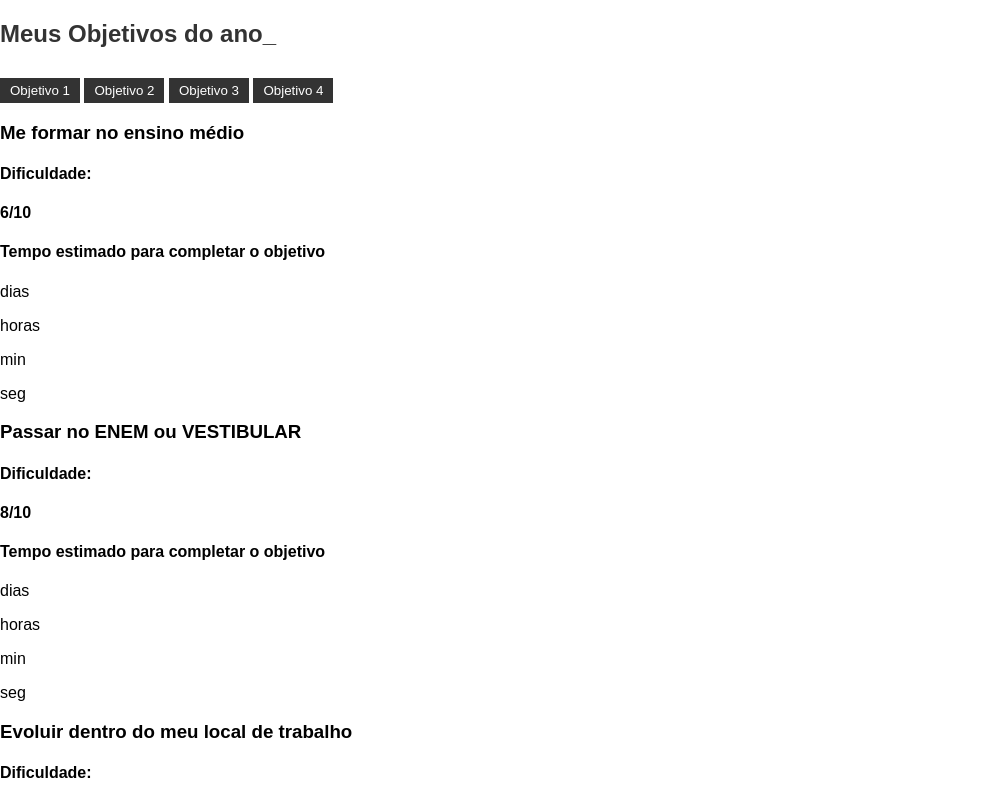
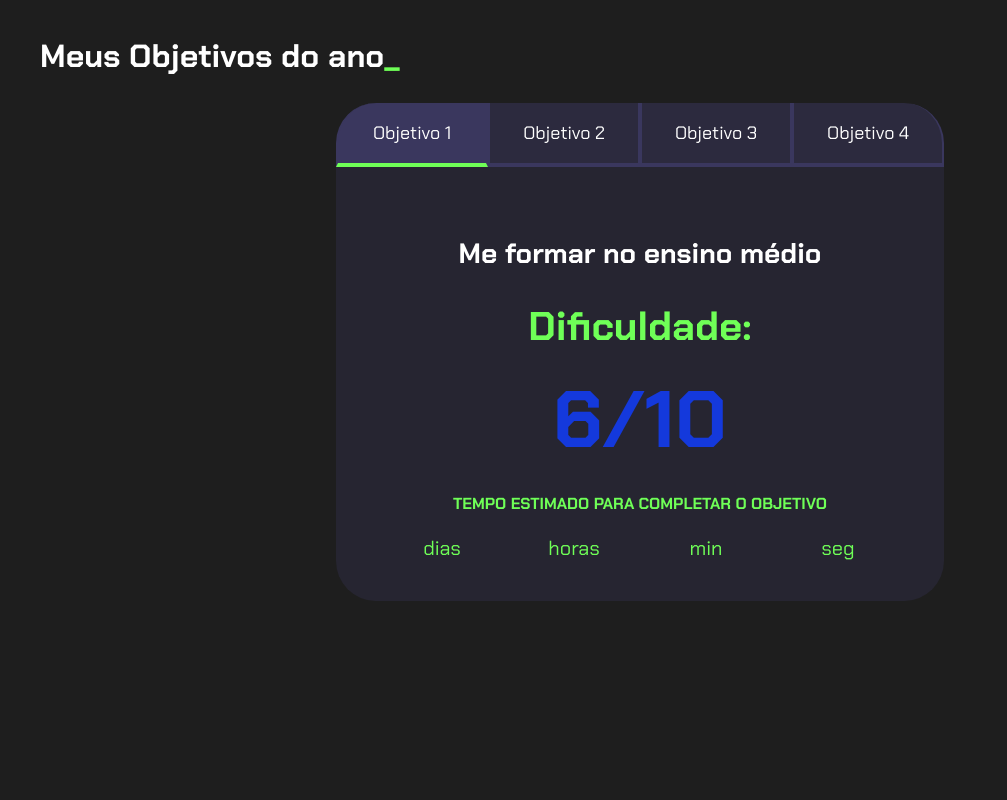
Before and after one commit to mamacitas123/Projeto-1-Trimestre, a plain HTML site: page index.html in a window 1280 px wide. Shown: the top 800 px of the page, without its empty margins (0-1007 px from the left). Drawn offline with Linux system fonts and the light colour scheme.

Commit message:
Update style.css

```diff
--- a/style.css
+++ b/style.css
@@ -1,50 +1,169 @@
-body {
-    font-family: Arial, sans-serif;
-    margin: 0;
-    padding: 0;
+@import url('https://fonts.googleapis.com/css2?family=Chakra+Petch:wght@400;700&display=swap');
+
+:root {
+    --cor-de-fundo: #1E1E1E;
+    --verde: #6FFF57;
+    --branco: #FFFFFF;
+    --botao-ativo: #3A375E;
+    --botao-inativo: rgba(58, 55, 94, 0.5);
+    --texto-fundo: rgba(58, 55, 94, 0.3);
 }
 
-header {
-    background-color: #333;
-    color: #fff;
-    text-align: center;
-    padding: 20px 0;
+body {
+    background-color: var(--cor-de-fundo);
+    color: var(--branco);
+    font-family: 'Chakra Petch', sans-serif;
 }
 
-main {
-    padding: 20px;
+
+.conteudo-principal {
+    display: flex;
+    flex-direction: column;
+    justify-content: center;
+    align-items: center;
+    max-width: 1200px;
+    width: 100%;
+    margin: 0 auto;
 }
 
-section {
-    margin-bottom: 20px;
+.titulo-principal {
+    text-align: left;
+    width: 100%;
+    font-size: 32px;
 }
 
-h2 {
-    color: #333;
+.titulo-principal span {
+    color: var(--verde);
 }
 
-footer {
-    background-color: #333;
-    color: #fff;
-    text-align: center;
-    padding: 10px 0;
-    position: fixed;
+
+.botao {
+    font-family: 'Chakra Petch', sans-serif;
+    background-color: var(--botao-inativo);
+    color: var(--branco);
+    display: flex;
+    justify-content: center;
+    padding: 1em;
+    font-size: 18px;
+    align-items: center;
     width: 100%;
-    bottom: 0;
+    border-bottom: 4px solid var(--botao-ativo);
+    border-left: 2px solid var(--botao-ativo);
+    border-right: 2px solid var(--botao-ativo);
+    border-top: none;
 }
 
-input[type="text"], button {
-    margin-top: 10px;
+.botao:first-child {
+    border-radius: 40px 40px 0 0;
 }
 
-button {
-    padding: 5px 10px;
-    background-color: #333;
-    color: #fff;
-    border: none;
-    cursor: pointer;
+.botoes {
+    display: block;
 }
 
-button:hover {
-    background-color: #555;
+.botao.ativo{
+    background-color: var(--botao-ativo);
+    border-bottom: 4px solid var(--verde);
 }
+
+.abas-textos{
+    background-color: var(--texto-fundo);
+    padding: 40px;
+    border-radius: 0 0 40px 40px;
+}
+.aba-conteudo.ativo{
+    display:block;
+}
+
+.aba-conteudo{
+    display: none;
+}
+
+.aba-conteudo-titulo-principal{
+    font-size: 28px;
+    text-align: center;
+}
+
+.aba-conteudo-titulo-principal2{
+    font-size: 40px;
+    margin: 3%;
+    text-align: center;
+    color: #6FFF57;
+
+}
+
+.aba-conteudo-titulo-secundario{
+    text-align: center;
+    color: var(--verde);
+    text-transform: uppercase;
+}
+
+.contador{
+    display:flex;
+    justify-content: center;
+    flex-wrap: wrap;
+}
+.contador-digito{
+    padding: 0 16px;
+    text-align: center;
+    min-width: 100px;
+}
+
+.contador-digito-numero{
+    font-size: 80px;
+    margin: 0;
+
+}
+
+.contador-digito-numero2{
+    font-size: 80px;
+    margin: 0;
+    text-align: center;
+    color: rgb(20, 57, 220);
+
+}
+
+.contador-digito-numero3{
+    font-size: 80px;
+    margin: 0;
+    text-align: center;
+    color: crimson;
+
+}
+
+.contador-digito-numero4{
+    font-size: 80px;
+    margin: 0;
+    text-align: center;
+    color: rgb(92, 241, 22);
+
+}
+
+.contador-digito-numero5{
+    font-size: 80px;
+    margin: 0;
+    text-align: center;
+    color: rgb(133, 8, 33);
+
+}
+
+.contador-digito-texto{
+    color: var(--verde);
+    font-size: 20px;
+    margin: 0;
+
+}
+
+@media screen and (min-width: 768px) {
+    .botoes {
+        display: flex;
+    }
+
+    .botao:first-child {
+        border-radius: 40px 0 0 0;
+    }
+
+    .botao:last-child {
+        border-radius: 0 40px 0 0;
+    }
+}
```
